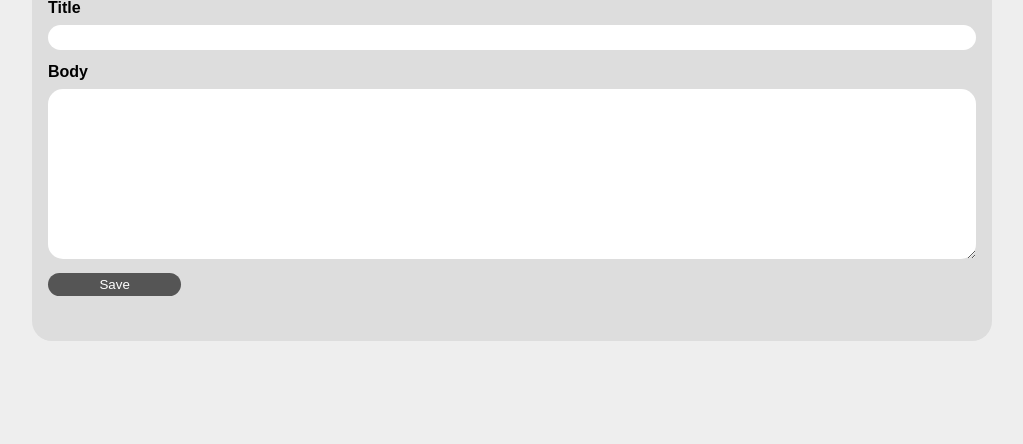
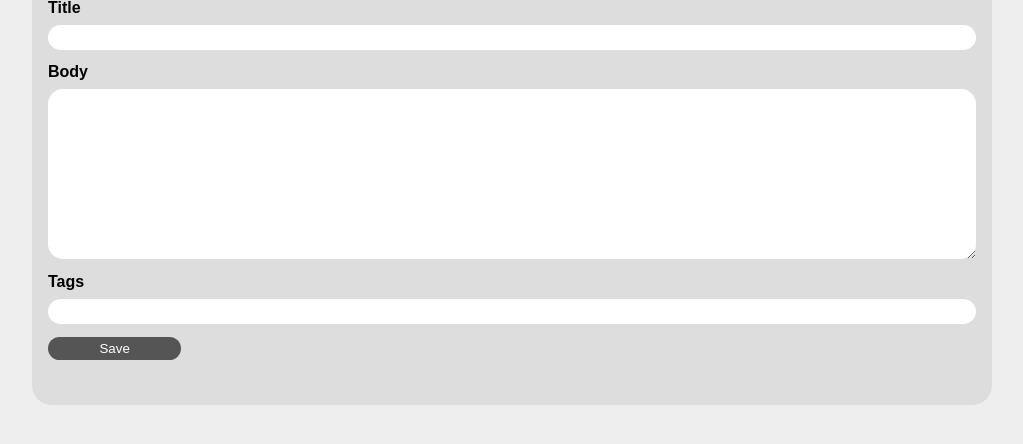
Before and after one commit to Ketil-A/forum, a Flask app: page /create in a window 1280 px wide. Shown: the part 116-560 px from the top of the page, without its empty margins (128-1151 px from the left). Run offline with Flask 2, Linux system fonts and the light colour scheme; the visitor is signed in with stand-in values (Sample User, id 1); data comes from the database, SQL or seed files in the repository.

Commit message:
Bedre stil

```diff
--- a/flaskr/templates/blog/create.html
+++ b/flaskr/templates/blog/create.html
@@ -10,6 +10,8 @@
     <input name="title" id="title" value="{{ request.form['title'] }}" required>
     <label for="body">Body</label>
     <textarea name="body" id="body">{{ request.form['body'] }}</textarea>
+    <label>Tags</label>
+    <input name="tags">
     <input type="submit" value="Save">
   </form>
 {% endblock %}
```
Also changed, not shown: flaskr/templates/blog/index.html (line endings or trailing spaces), 1 other file.
